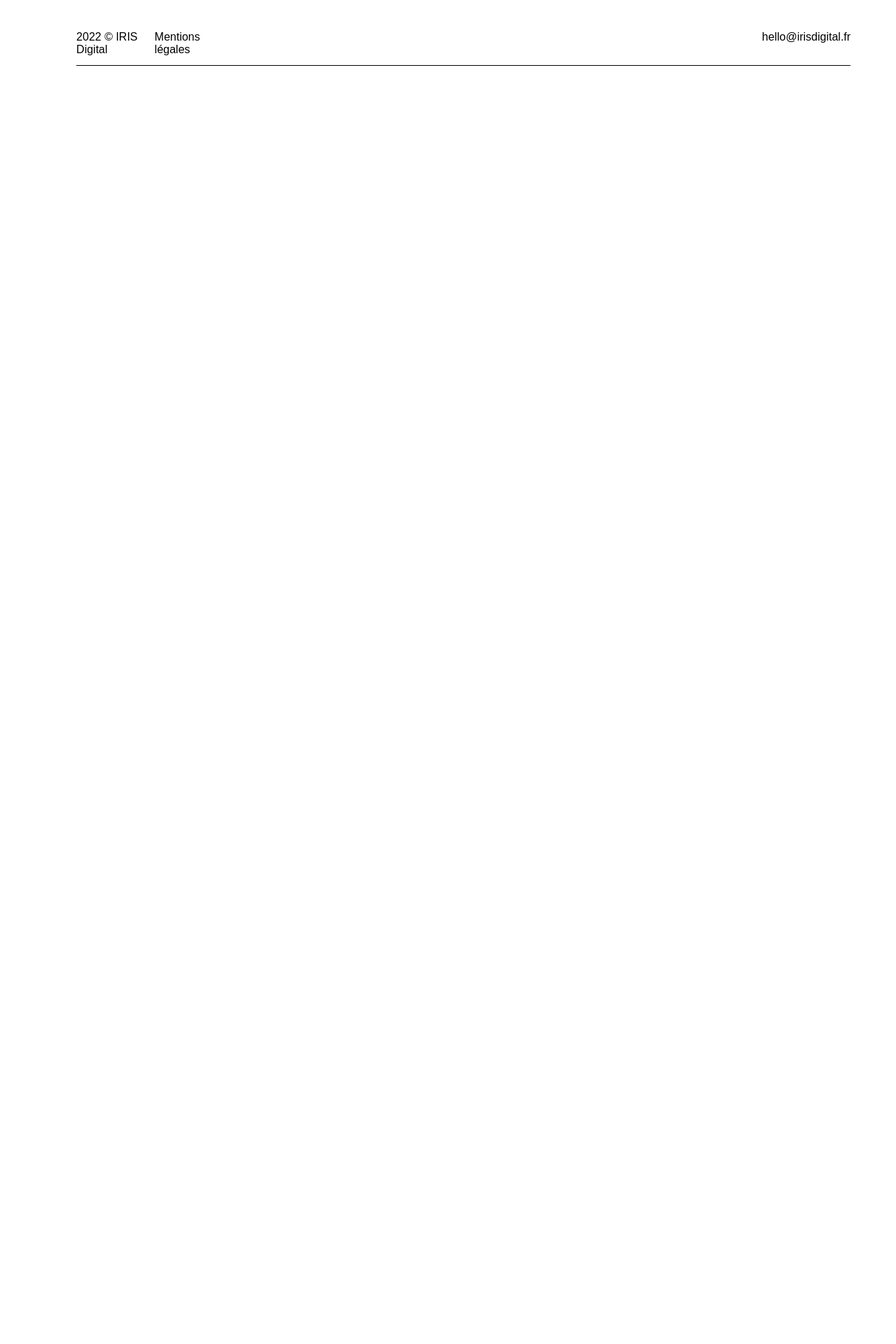
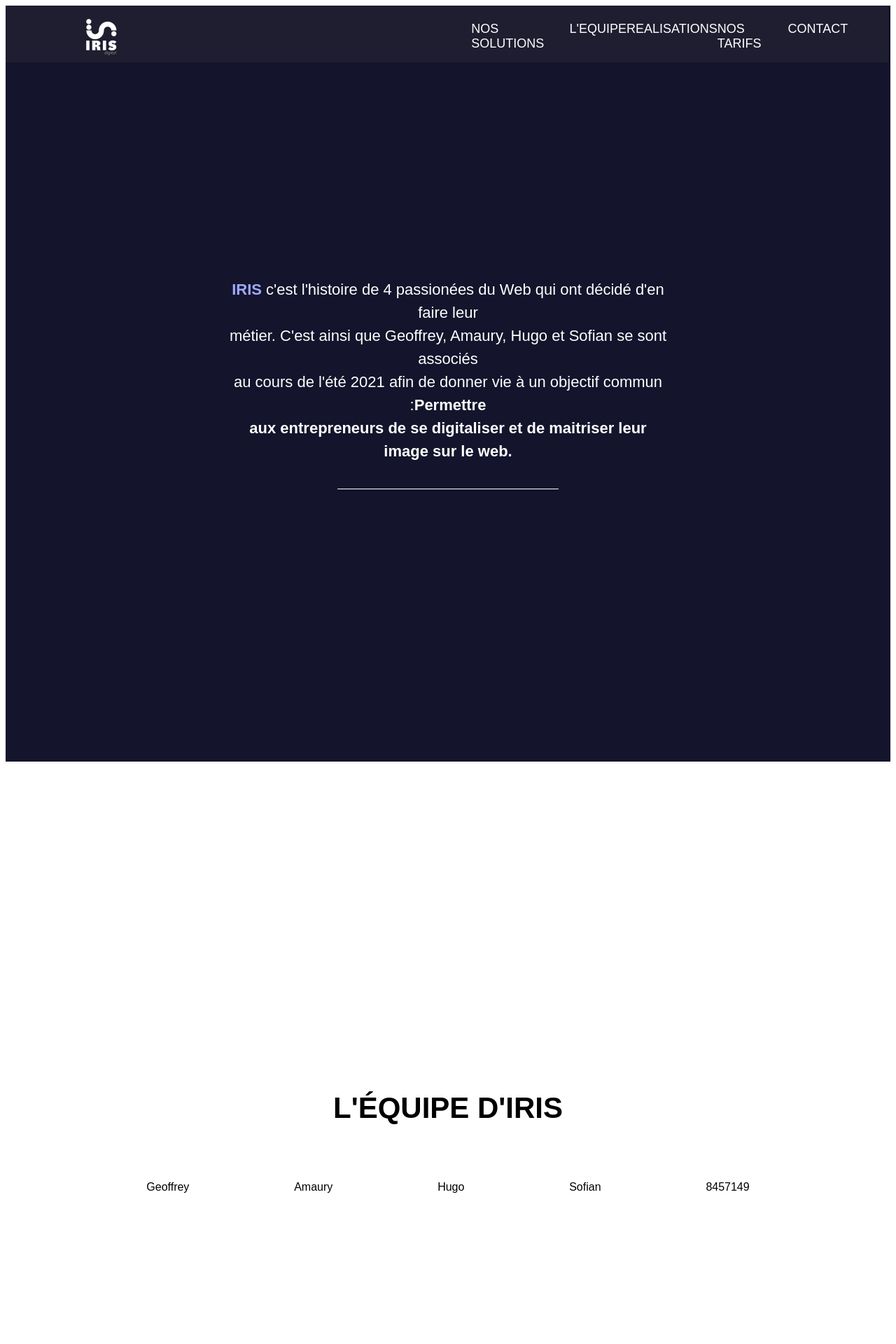
Before and after one commit to Iris-Digital-Sas/Iris-front, a Vue app: page /#/team in a window 1280 px wide. Before the commit this address led to /#/. Shown: the top 1920 px of the page at 70% size. Before the commit the page ends 800 px from the top, so only its background shows below. Built offline with nearby package versions, Linux system fonts and the light colour scheme.

Commit message:
Ajout de la page Team et de vue router, modification du readme pour vue router

```diff
--- a/src/App.vue
+++ b/src/App.vue
@@ -1,4 +1,6 @@
 <template>
+  <Header_comp />
+  <router-view />
  <Footer_comp />
 </template>
 
@@ -26,5 +28,12 @@ li {
 a {
   text-decoration: none;
 }
+.bgc-dark-blue {
+  background-color: #14142C;
+  color: white;
+}
+section {
+  height: 1080px;
+}
 
 </style>
--- a/src/components/Header.vue
+++ b/src/components/Header.vue
@@ -1,13 +1,13 @@
 <template>
   <header class="header">
-    <a href="#"><img alt="Iris Digital" src="../assets/logo-iris.png" class="header_img"/></a>
+    <router-link to="/"><img alt="Iris Digital" src="../assets/logo-iris.png" class="header_img"/></router-link>
     <nav class="header-nav">
       <ul class="header-nav-list">
-        <li><a href="">NOS SOLUTIONS</a></li>
-        <li><a href="">L'EQUIPE</a></li>
-        <li><a href="">REALISATIONS</a></li>
-        <li><a href="">NOS TARIFS</a></li>
-        <li><a href="">CONTACT</a></li>
+        <li><router-link to="/solutions">NOS SOLUTIONS</router-link></li>
+        <li><router-link to="/team">L'EQUIPE</router-link></li>
+        <li><router-link to="/achievements">REALISATIONS</router-link></li>
+        <li><router-link to="/prices">NOS TARIFS</router-link></li>
+        <li><router-link to="/contact">CONTACT</router-link></li>
       </ul>
     </nav>
   </header>
--- a/src/main.js
+++ b/src/main.js
@@ -1,4 +1,8 @@
 import { createApp } from 'vue'
 import App from './App.vue'
+import router from '@/router';
 
-createApp(App).mount('#app')
+const app = createApp(App) ;
+
+app.use(router)
+app.mount('#app')
--- /dev/null
+++ b/src/router/index.js
@@ -0,0 +1,21 @@
+import { createRouter, createWebHashHistory } from "vue-router"
+import HomePage  from '@/views/HomePage'
+import TeamPage  from '@/views/TeamPage'
+
+const router = createRouter({
+  // 4. Provide the history implementation to use. We are using the hash history for simplicity here.
+  history: createWebHashHistory(),
+  routes: [
+    {
+        name: "HomePage",
+        path: '/',
+        component: HomePage
+    },
+    {
+        path: '/team',
+        component: TeamPage
+    },
+  ]
+})
+
+export default router;
--- /dev/null
+++ b/src/views/HomePage.vue
@@ -0,0 +1,3 @@
+<template>
+    <span>Here is the home page</span>
+</template>
--- /dev/null
+++ b/src/views/TeamPage.vue
@@ -0,0 +1,94 @@
+<template>
+    <section class="bgc-dark-blue introducing">
+        <p class="introducing_text"><span class="introducing_text-iris">IRIS</span> c'est l'histoire de 4 passionées du Web qui ont décidé d'en faire leur <br>métier. C'est ainsi que Geoffrey, Amaury, Hugo et Sofian se sont associés<br> au cours de l'été 2021 afin de donner vie à un objectif commun :<strong class="introducing_text-strong">Permettre<br> aux entrepreneurs de se digitaliser et de maitriser leur image sur le web.</strong>
+        </p>
+    </section>
+    <section class="team">
+        <h2 class="team-title">l'équipe d'iris</h2>
+        <div class="team_members">
+            <figure>
+                <img src="" alt="">
+                <figcaption>
+                    <span>Geoffrey</span>
+                </figcaption>
+            </figure>
+            <figure>
+                <img src="" alt="">
+                <figcaption>
+                    <span>Amaury</span>
+                </figcaption>
+            </figure>
+            <figure>
+                <img src="" alt="">
+                <figcaption>
+                    <span>Hugo</span>
+                </figcaption>
+            </figure>
+            <figure>
+                <img src="" alt="">
+                <figcaption>
+                    <span>Sofian</span>
+                </figcaption>
+            </figure>
+            <figure>
+                <img src="" alt="">
+                <figcaption>
+                    <span>8457149</span>
+                </figcaption>
+            </figure>
+        </div>
+    </section>
+</template>
+
+<style>
+.introducing {
+    display: flex;
+    justify-content: center;
+    align-items: center;
+}
+.introducing_text{
+    margin: 0;
+    text-align: center;
+    width: 50%;
+    font-size: 22px;
+    font-weight: 300;
+    line-height: 33px;
+}
+.introducing_text::after {
+    padding-top: 6%;
+    content: "";
+    display: block;
+    border-bottom: 1px white solid;
+    width: 50%;
+    margin: 0 25%;
+}
+.introducing_text-iris{
+    color: #9EAAFF;
+}
+.introducing_text-strong, .introducing_text-iris {
+    font-weight: 600;
+}
+.team {
+    padding: 0 10%;
+    display: flex;
+    flex-direction: column;
+    justify-content: center;
+    gap: 55px;
+}
+.team-title {
+    margin: 0;
+    text-transform: uppercase;
+    font-size: 42px;
+    line-height: 63px;
+    text-align: center;
+    font-weight: 700;
+}
+.team_members {
+    display: flex;
+    justify-content: space-around;
+}
+.team_members figure  {
+    margin: 0;
+}
+
+</style>
```
Also changed, not shown: 1 other file (tests, documents, lock files or other folders).
